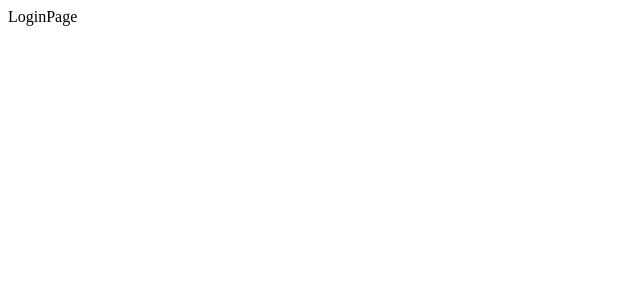
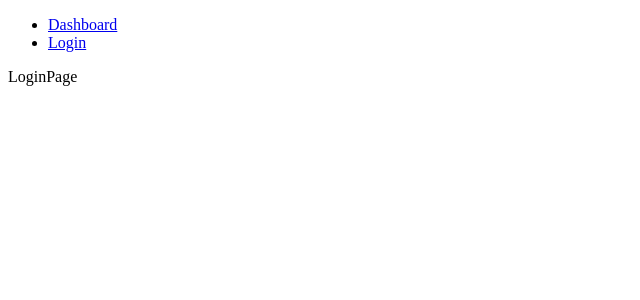
Before and after one commit to eashah-uwu/GoSaaS-Reporting-Microservice, a React (Vite) app in the folder RMS/: page /login in a window 1280 px wide. Shown: the top 300 px of the page, without its empty margins (0-640 px from the left). Built offline with nearby package versions, Linux system fonts and the light colour scheme.

Commit message:
Navbar at the top of the login page

```diff
--- a/RMS/src/Pages/LoginPage.jsx
+++ b/RMS/src/Pages/LoginPage.jsx
@@ -1,8 +1,12 @@
 import React from 'react'
+import Navbar from '../Components/Navbar'
 
 function LoginPage() {
   return (
+    <>
+    <Navbar/>
     <div>LoginPage</div>
+    </>
   )
 }
 
```
